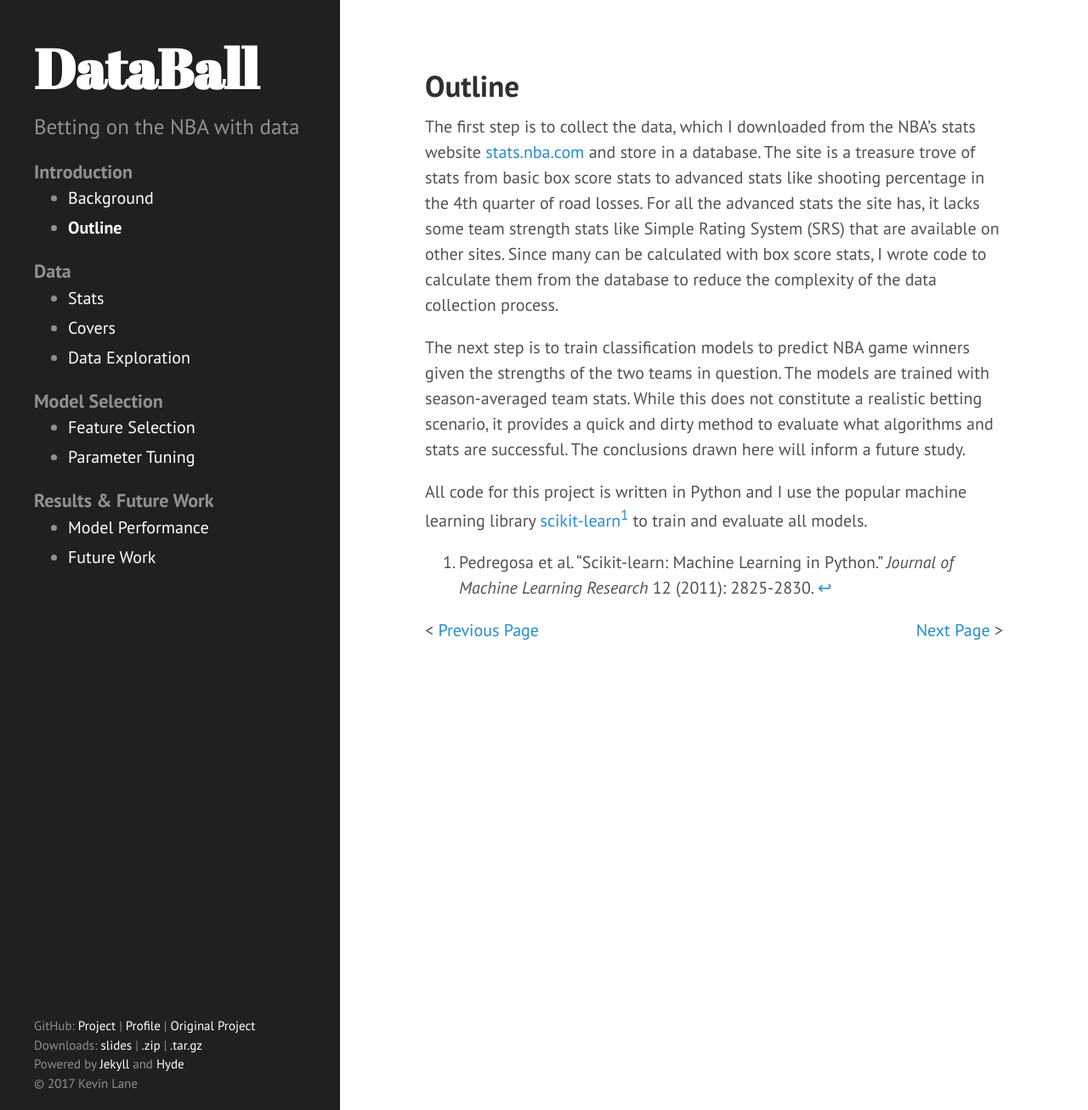
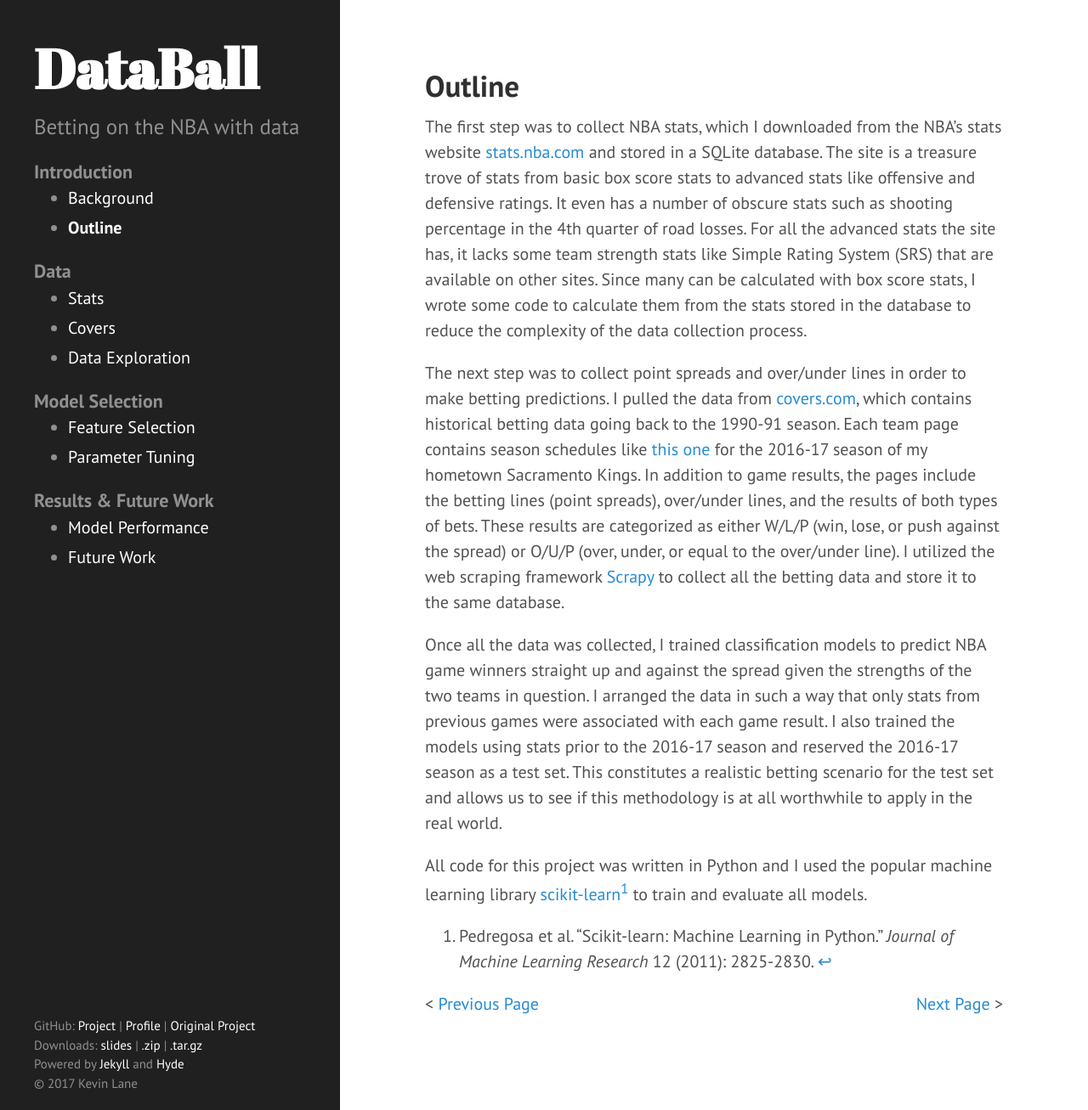
Before and after one commit to cedev935/databall-betting, a Jekyll site: the page built from docs/_pages/outline.md, in a window 1280 px wide and 1307 px high. Shown: the whole window at 85% size. Built offline with Jekyll 4.4.1, drawn with Linux system fonts in a browser that asks for light colours.

Commit message:
Update outline for capstone 2

```diff
--- a/docs/_pages/outline.md
+++ b/docs/_pages/outline.md
@@ -4,10 +4,12 @@ title: Outline
 permalink: /introduction/outline/
 ---
 
-The first step is to collect the data, which I downloaded from the NBA's stats website [stats.nba.com](http://stats.nba.com) and store in a database. The site is a treasure trove of stats from basic box score stats to advanced stats like shooting percentage in the 4th quarter of road losses. For all the advanced stats the site has, it lacks some team strength stats like Simple Rating System (SRS) that are available on other sites. Since many can be calculated with box score stats, I wrote code to calculate them from the database to reduce the complexity of the data collection process.
+The first step was to collect NBA stats, which I downloaded from the NBA's stats website [stats.nba.com](http://stats.nba.com) and stored in a SQLite database. The site is a treasure trove of stats from basic box score stats to advanced stats like offensive and defensive ratings. It even has a number of obscure stats such as shooting percentage in the 4th quarter of road losses. For all the advanced stats the site has, it lacks some team strength stats like Simple Rating System (SRS) that are available on other sites. Since many can be calculated with box score stats, I wrote some code to calculate them from the stats stored in the database to reduce the complexity of the data collection process.
 
-The next step is to train classification models to predict NBA game winners given the strengths of the two teams in question. The models are trained with season-averaged team stats. While this does not constitute a realistic betting scenario, it provides a quick and dirty method to evaluate what algorithms and stats are successful. The conclusions drawn here will inform a future study.
+The next step was to collect point spreads and over/under lines in order to make betting predictions. I pulled the data from [covers.com](http://covers.com), which contains historical betting data going back to the 1990-91 season. Each team page contains season schedules like [this one](http://www.covers.com/pageLoader/pageLoader.aspx?page=/data/nba/teams/pastresults/2016-2017/team403975.html) for the 2016-17 season of my hometown Sacramento Kings. In addition to game results, the pages include the betting lines (point spreads), over/under lines, and the results of both types of bets. These results are categorized as either W/L/P (win, lose, or push against the spread) or O/U/P (over, under, or equal to the over/under line).  I utilized the web scraping framework [Scrapy](https://scrapy.org/) to collect all the betting data and store it to the same database.
 
-All code for this project is written in Python and I use the popular machine learning library [scikit-learn](http://scikit-learn.org/stable/)[^1] to train and evaluate all models.
+Once all the data was collected, I trained classification models to predict NBA game winners straight up and against the spread given the strengths of the two teams in question. I arranged the data in such a way that only stats from previous games were associated with each game result. I also trained the models using stats prior to the 2016-17 season and reserved the 2016-17 season as a test set. This constitutes a realistic betting scenario for the test set and allows us to see if this methodology is at all worthwhile to apply in the real world.
+
+All code for this project was written in Python and I used the popular machine learning library [scikit-learn](http://scikit-learn.org/stable/)[^1] to train and evaluate all models.
 
 [^1]: Pedregosa et al. "Scikit-learn: Machine Learning in Python." *Journal of Machine Learning Research* 12 (2011): 2825-2830.
```
